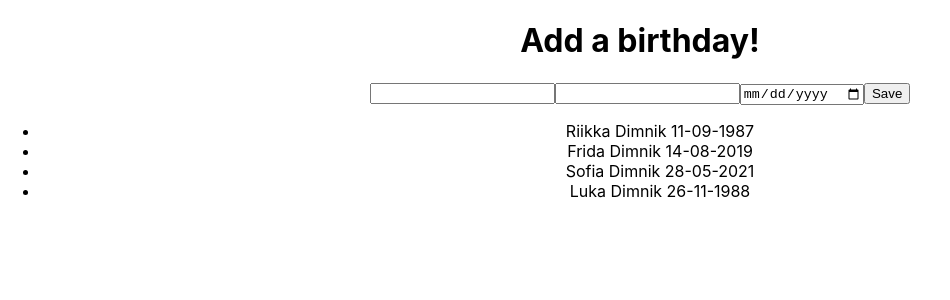
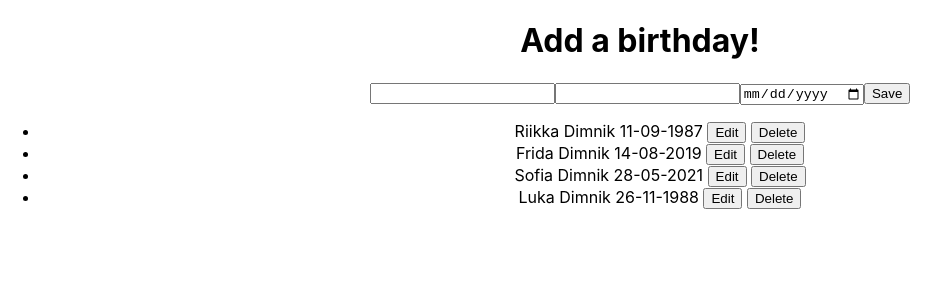
Before and after one commit to lukadimnik/birthday-memorizer, a React (Create React App) app: page / in a window 1280 px wide. Shown: the top 300 px of the page, without its empty margins (0-950 px from the left). Built offline with nearby package versions, Linux system fonts and the light colour scheme.

Commit message:
add delete funtionality

```diff
--- a/src/App.js
+++ b/src/App.js
@@ -35,10 +35,20 @@ function App() {
     setBirthdayList(() => [...birthdayList, birthday]);
   };
 
+  const deleteBirthday = (id) => {
+    const updatedBirthdayList = birthdayList.filter(
+      (birthday) => birthday.id !== id
+    );
+    setBirthdayList([...updatedBirthdayList]);
+  };
+
   return (
     <div className="App">
       <BirthdayForm onAddBirthday={addBirthday} />
-      <BirthdayList birthdayList={birthdayList} />
+      <BirthdayList
+        birthdayList={birthdayList}
+        onDeleteBirthday={deleteBirthday}
+      />
     </div>
   );
 }
--- a/src/components/BirthdayList.js
+++ b/src/components/BirthdayList.js
@@ -5,9 +5,11 @@ const birthdayList = (props) => {
   const listOfBirthdays = props.birthdayList.map((birthday) => (
     <BirthdayListItem
       key={birthday.id}
+      id={birthday.id}
       firstName={birthday.firstName}
       lastName={birthday.lastName}
       birthday={birthday.birthday}
+      onDeleteBirthday={props.onDeleteBirthday}
     />
   ));
 
--- a/src/components/BirthdayListItem.js
+++ b/src/components/BirthdayListItem.js
@@ -3,7 +3,17 @@ import React from "react";
 const BirthdayListItem = (props) => {
   console.log(props.id);
 
-  return <li>{`${props.firstName} ${props.lastName} ${props.birthday}`}</li>;
+  const deleteBirthdayHandler = () => {
+    props.onDeleteBirthday(props.id);
+  };
+
+  return (
+    <li>
+      {`${props.firstName} ${props.lastName} ${props.birthday}`}{" "}
+      <button>Edit</button>{" "}
+      <button onClick={deleteBirthdayHandler}>Delete</button>
+    </li>
+  );
 };
 
 export default BirthdayListItem;
```
